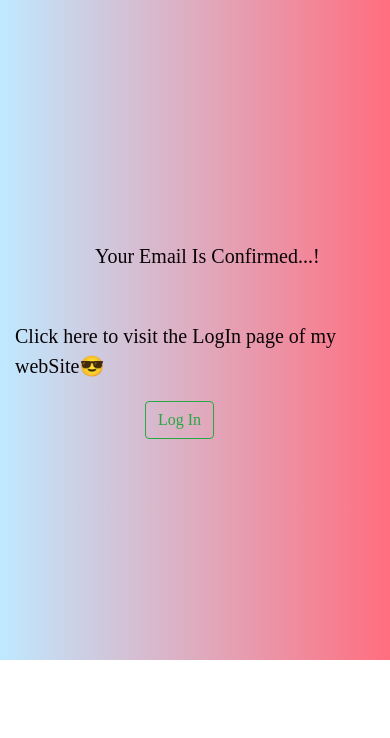
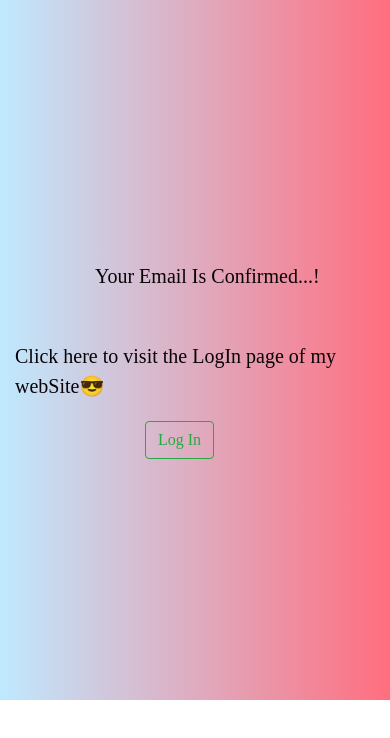
Before and after one commit to Mahendrareddy190/AttendanceBackend, a website: page controlls/index.html in a window 390 px wide. Drawn offline with nearby package versions, Linux system fonts and the light colour scheme.

Commit message:
Update index.html

```diff
--- a/controlls/index.html
+++ b/controlls/index.html
@@ -61,7 +61,7 @@
       #ff6e7f
     ); /* W3C, IE 10+/ Edge, Firefox 16+, Chrome 26+, Opera 12+, Safari 7+ */
     width: 100%;
-    height: 660px;
+    height: 700px;
     font-size: 20px;
   }
   .confbgm button {
```
